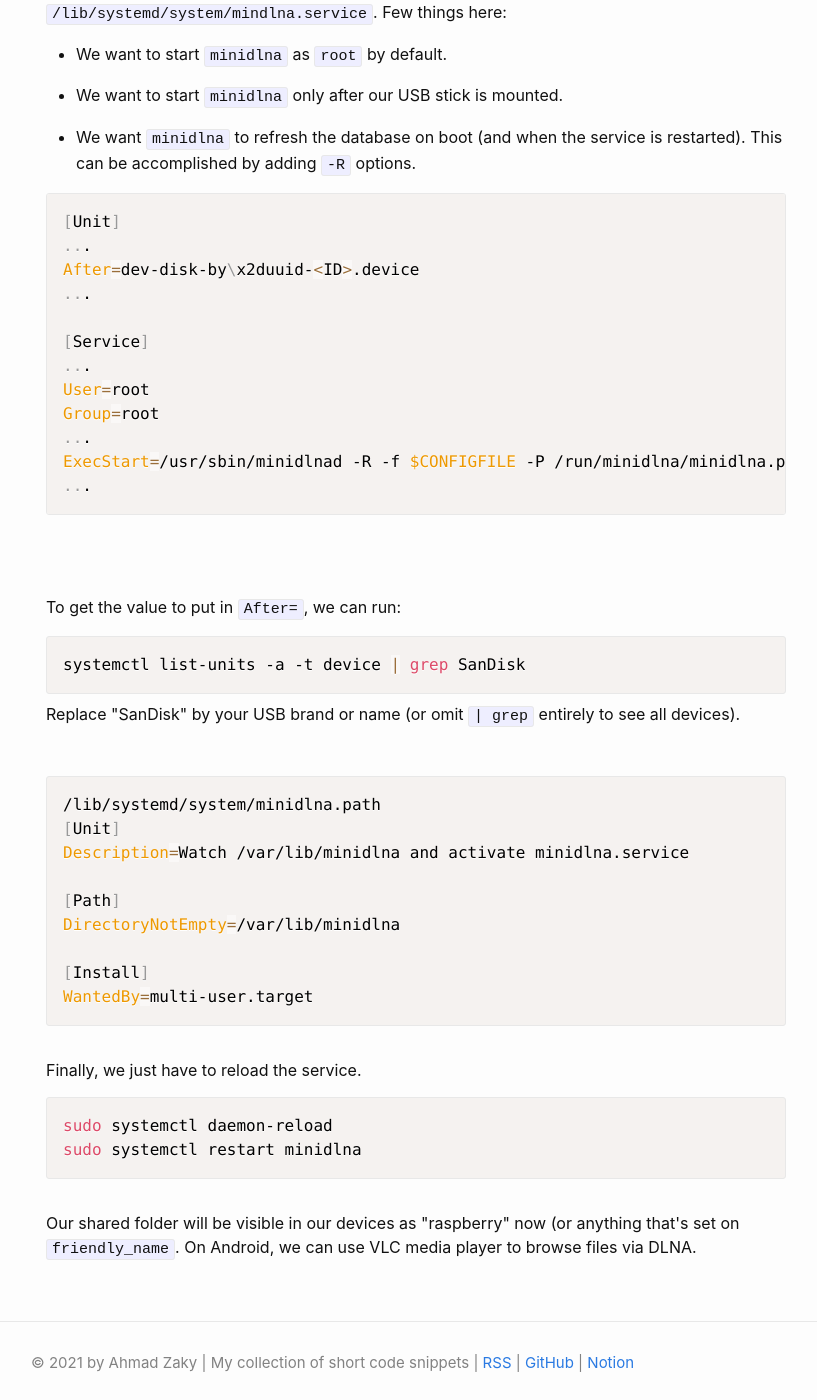
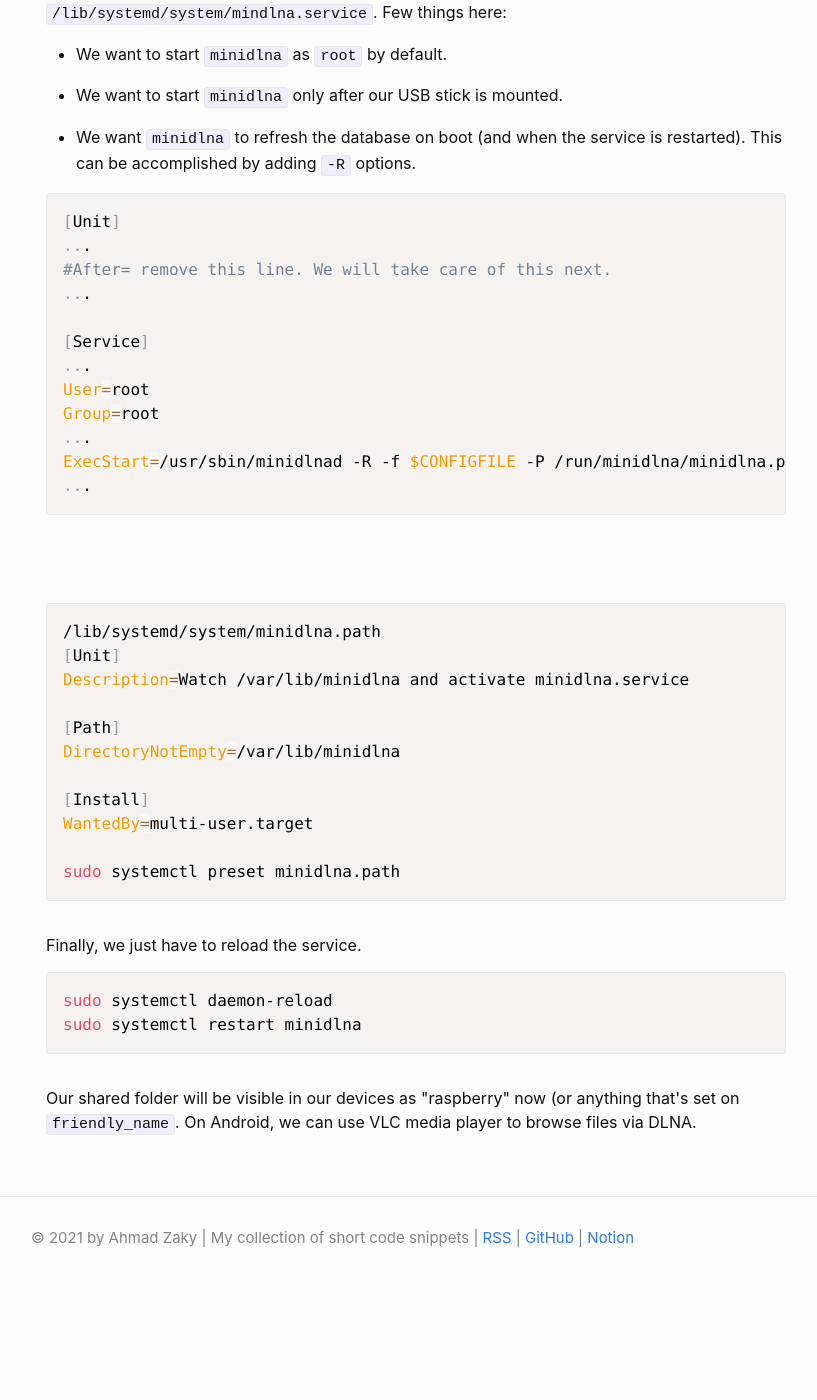
Before and after one commit to azaky/snippets, a Jekyll site: the page built from _posts/2021-07-02-raspberry-pi-media-server-with-mini-dlna.html, in a window 1280 px wide and 1400 px high, scrolled down 1058 px. Shown: the whole window, without its empty margins (224-1041 px from the left). Built offline with Jekyll 4.4.1, drawn with Linux system fonts in a browser that asks for light colours; nearby versions of some CDN libraries; comment, search, counter and statistics services are not loaded; after the commit the page ends 2353 px from its top, so only the background shows below that.

Commit message:
sync_notion: Update "Raspberry Pi Media Server with Mini DLNA"
Signed-off-by: github-actions <41898282+github-actions[bot]@users.noreply.github.com>

```diff
--- a/_posts/2021-07-02-raspberry-pi-media-server-with-mini-dlna.html
+++ b/_posts/2021-07-02-raspberry-pi-media-server-with-mini-dlna.html
@@ -70,7 +70,7 @@ wide_links=yes</code></pre>
   </ul>
   <pre class="notion-code"><code class="language-Bash">[Unit]
 ...
-After=dev-disk-by\x2duuid-&lt;ID&gt;.device
+#After= remove this line. We will take care of this next.
 ...
 
 [Service]
@@ -83,14 +83,6 @@ ExecStart=/usr/sbin/minidlnad -R -f $CONFIGFILE -P /run/minidlna/minidlna.pid $D
   <div class="notion-blank"> </div>
   <div class="notion-blank"> </div>
   <div class="notion-blank"> </div>
-  <div class="notion-text">To get the value to put in <code
-      class="notion-inline-code">After=</code>, we can run:</div>
-  <pre
-    class="notion-code"><code class="language-Bash">systemctl list-units -a -t device | grep SanDisk</code></pre>
-  <div class="notion-text">Replace &quot;SanDisk&quot; by your USB brand or name
-    (or omit <code class="notion-inline-code">| grep</code> entirely to see all
-    devices).</div>
-  <div class="notion-blank"> </div>
   <pre class="notion-code"><code class="language-Bash">/lib/systemd/system/minidlna.path
 [Unit]
 Description=Watch /var/lib/minidlna and activate minidlna.service
@@ -99,7 +91,9 @@ Description=Watch /var/lib/minidlna and activate minidlna.service
 DirectoryNotEmpty=/var/lib/minidlna
 
 [Install]
-WantedBy=multi-user.target</code></pre>
+WantedBy=multi-user.target
+
+sudo systemctl preset minidlna.path</code></pre>
   <div class="notion-blank"> </div>
   <div class="notion-text">Finally, we just have to reload the service.</div>
   <pre class="notion-code"><code class="language-Bash">sudo systemctl daemon-reload
--- a/posts.json
+++ b/posts.json
@@ -1,5 +1,5 @@
 {
-  "last_sync": "2021-07-01T19:01:03.408Z",
+  "last_sync": "2021-07-01T19:21:02.876Z",
   "posts": [
     {
       "id": "97f6ce61-f214-4a6a-970c-a1f4cb31048e",
@@ -41,7 +41,7 @@
       "title": "Raspberry Pi Media Server with Mini DLNA",
       "filename": "2021-07-02-raspberry-pi-media-server-with-mini-dlna.html",
       "date": "2021-07-02T00:00:00.000Z",
-      "last_edited_time": "2021-07-01T19:00:00.000Z"
+      "last_edited_time": "2021-07-01T19:06:00.000Z"
     }
   ]
 }
```
